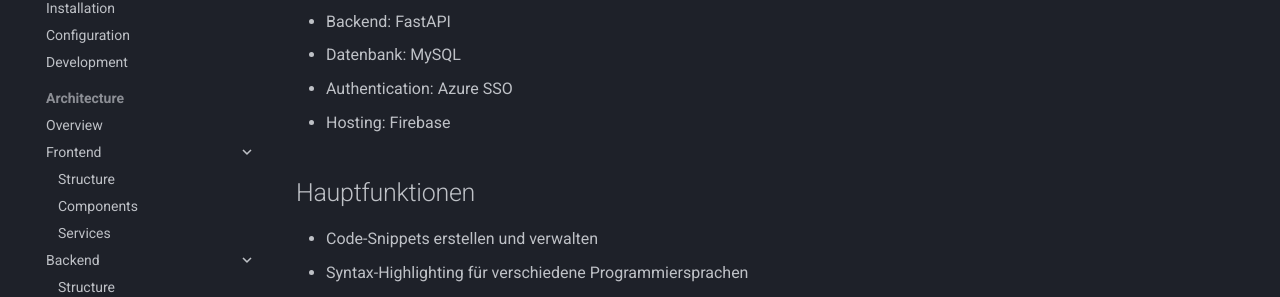
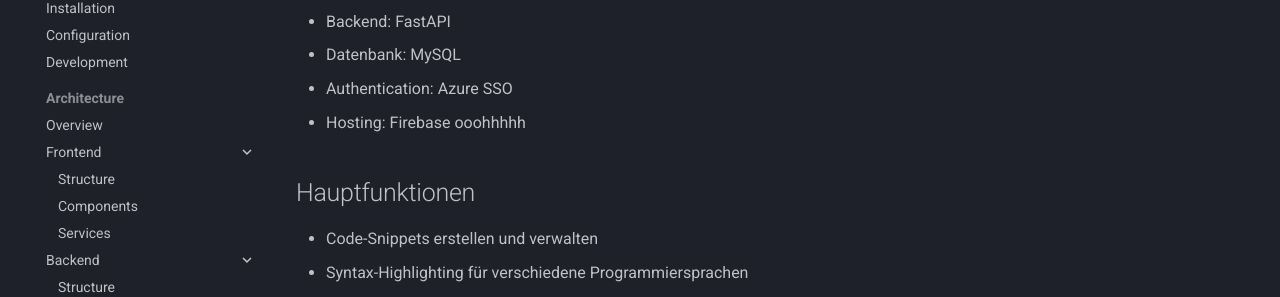
Before and after one commit to datec24-DevKRS/snippet-lb-doc, an MkDocs documentation site: the page built from docs/index.md, in a window 1280 px wide. Shown: the part 246-543 px from the top of the page. Built offline with MkDocs 1.6.1 and Material for MkDocs 9.7.7, drawn with Linux system fonts in a browser that asks for light colours; comment, search, counter and statistics services are not loaded.

Commit message:
new-gh-pages

```diff
--- a/docs/index.md
+++ b/docs/index.md
@@ -6,7 +6,7 @@
 - Backend: FastAPI
 - Datenbank: MySQL
 - Authentication: Azure SSO
-- Hosting: Firebase
+- Hosting: Firebase ooohhhhh
 
 ## Hauptfunktionen
 
```
Also changed, not shown: site/index.html, site/search/search_index.json.
